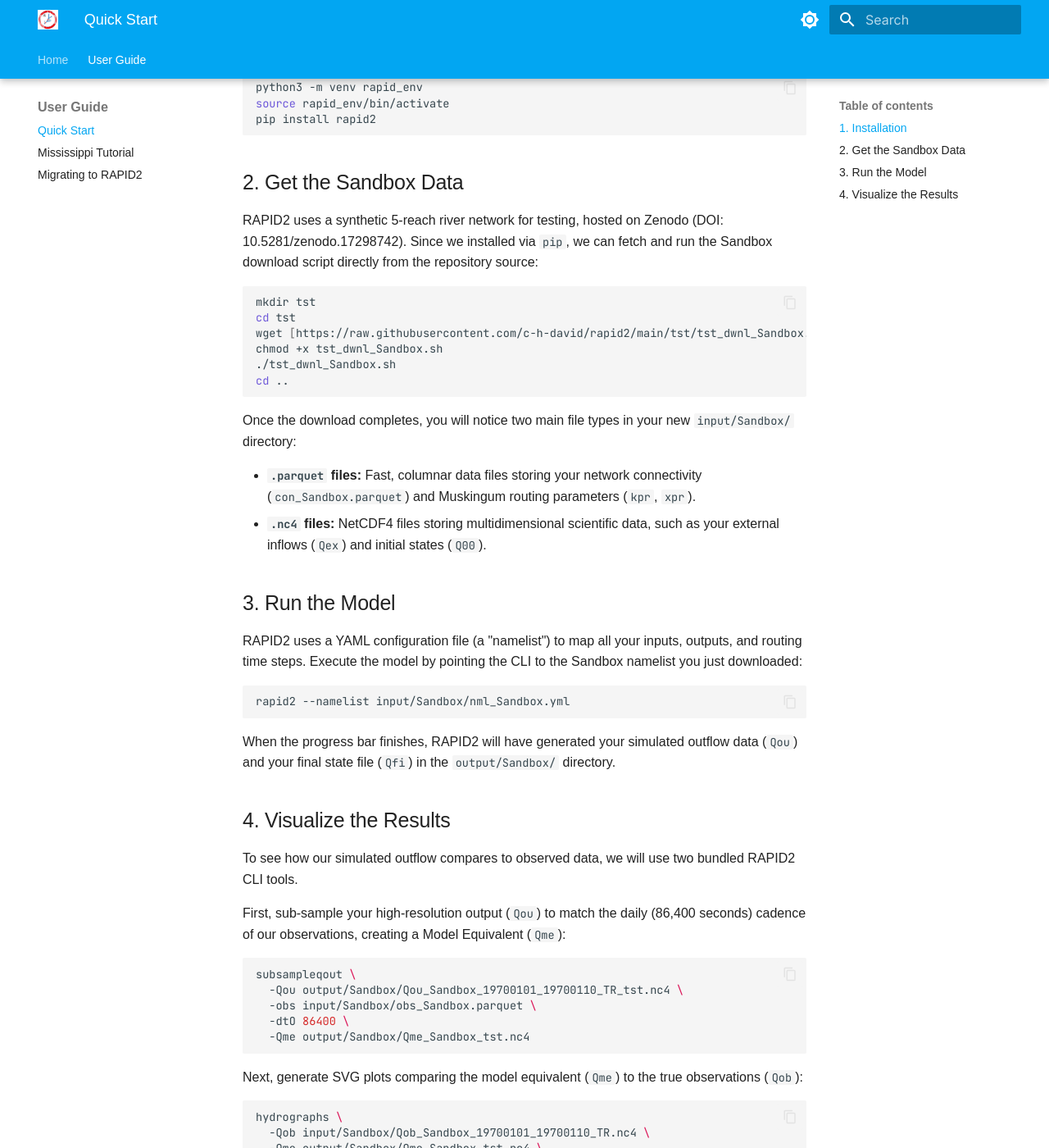
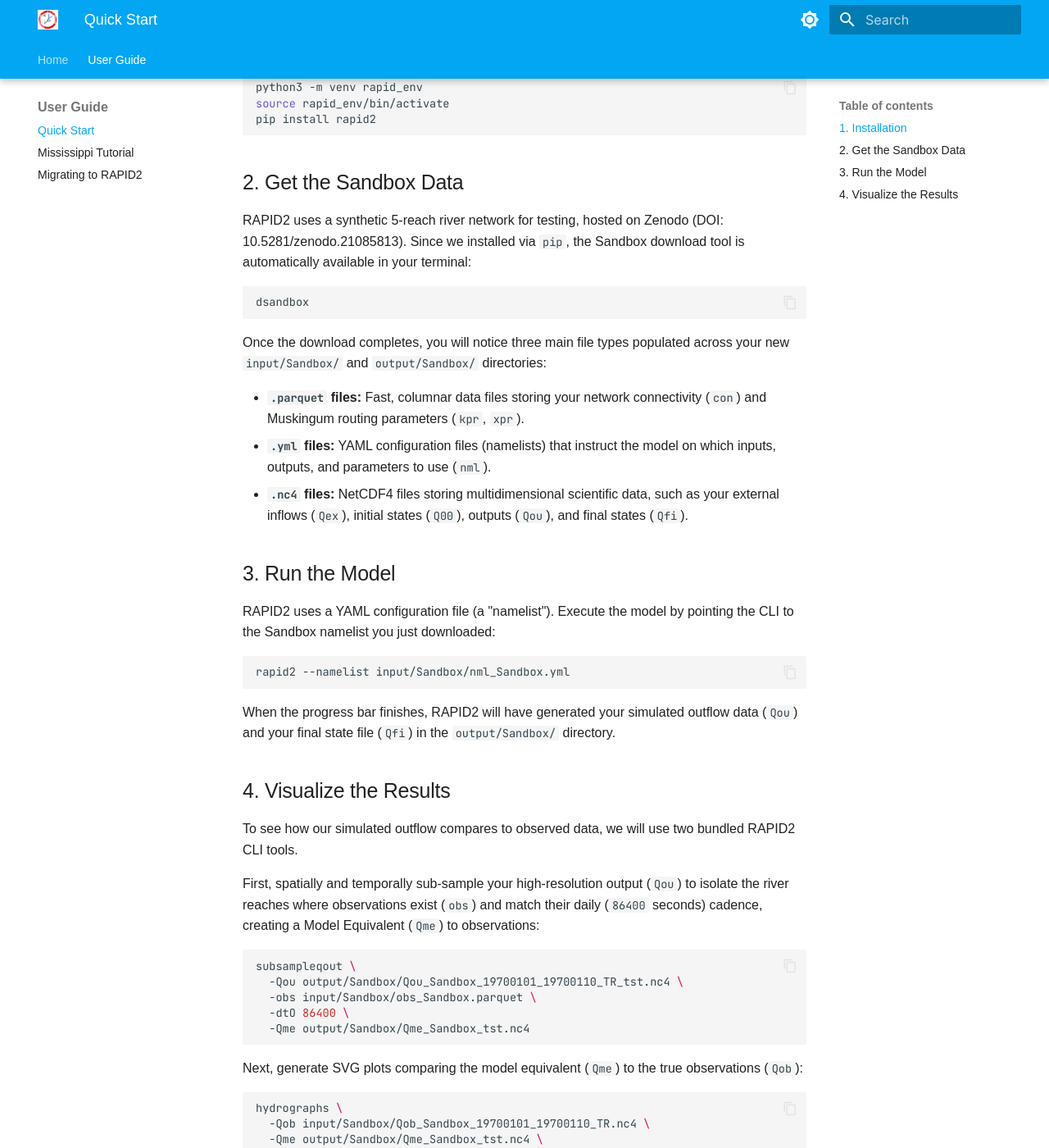
Before and after one commit to c-h-david/rapid-hub, an MkDocs documentation site: the page built from docs/user-guide/quick-start.md, in a window 1280 px wide and 1400 px high, scrolled down 376 px. Shown: the whole window at 82% size. Built offline with MkDocs 1.6.1 and Material for MkDocs 9.7.7, drawn with Linux system fonts in a browser that asks for light colours; a script that is not in the unit is left out.

Commit message:
docs: update sandbox download to use dsandbox

````diff
--- a/docs/user-guide/quick-start.md
+++ b/docs/user-guide/quick-start.md
@@ -16,25 +16,21 @@ pip install rapid2
 
 ## 2. Get the Sandbox Data
 
-RAPID2 uses a synthetic 5-reach river network for testing, hosted on Zenodo (DOI: 10.5281/zenodo.17298742). Since we installed via `pip`, we can fetch and run the Sandbox download script directly from the repository source:
+RAPID2 uses a synthetic 5-reach river network for testing, hosted on Zenodo (DOI: 10.5281/zenodo.21085813). Since we installed via `pip`, the Sandbox download tool is automatically available in your terminal:
 
 ```bash
-mkdir tst
-cd tst
-wget [https://raw.githubusercontent.com/c-h-david/rapid2/main/tst/tst_dwnl_Sandbox.sh](https://raw.githubusercontent.com/c-h-david/rapid2/main/tst/tst_dwnl_Sandbox.sh)
-chmod +x tst_dwnl_Sandbox.sh
-./tst_dwnl_Sandbox.sh
-cd ..
+dsandbox
 ```
 
-Once the download completes, you will notice two main file types in your new `input/Sandbox/` directory:
+Once the download completes, you will notice three main file types populated across your new `input/Sandbox/` and `output/Sandbox/` directories:
 
-* **`.parquet` files:** Fast, columnar data files storing your network connectivity (`con_Sandbox.parquet`) and Muskingum routing parameters (`kpr`, `xpr`).
-* **`.nc4` files:** NetCDF4 files storing multidimensional scientific data, such as your external inflows (`Qex`) and initial states (`Q00`).
+* **`.parquet` files:** Fast, columnar data files storing your network connectivity (`con`) and Muskingum routing parameters (`kpr`, `xpr`).
+* **`.yml` files:** YAML configuration files (namelists) that instruct the model on which inputs, outputs, and parameters to use (`nml`).
+* **`.nc4` files:** NetCDF4 files storing multidimensional scientific data, such as your external inflows (`Qex`), initial states (`Q00`), outputs (`Qou`), and final states (`Qfi`).
 
 ## 3. Run the Model
 
-RAPID2 uses a YAML configuration file (a "namelist") to map all your inputs, outputs, and routing time steps. Execute the model by pointing the CLI to the Sandbox namelist you just downloaded:
+RAPID2 uses a YAML configuration file (a "namelist"). Execute the model by pointing the CLI to the Sandbox namelist you just downloaded:
 
 ```bash
 rapid2 --namelist input/Sandbox/nml_Sandbox.yml
@@ -46,7 +42,7 @@ When the progress bar finishes, RAPID2 will have generated your simulated outflo
 
 To see how our simulated outflow compares to observed data, we will use two bundled RAPID2 CLI tools.
 
-First, sub-sample your high-resolution output (`Qou`) to match the daily (86,400 seconds) cadence of our observations, creating a Model Equivalent (`Qme`):
+First, spatially and temporally sub-sample your high-resolution output (`Qou`) to isolate the river reaches where observations exist (`obs`) and match their daily (`86400` seconds) cadence, creating a Model Equivalent (`Qme`) to observations:
 
 ```bash
 subsampleqout \
````
